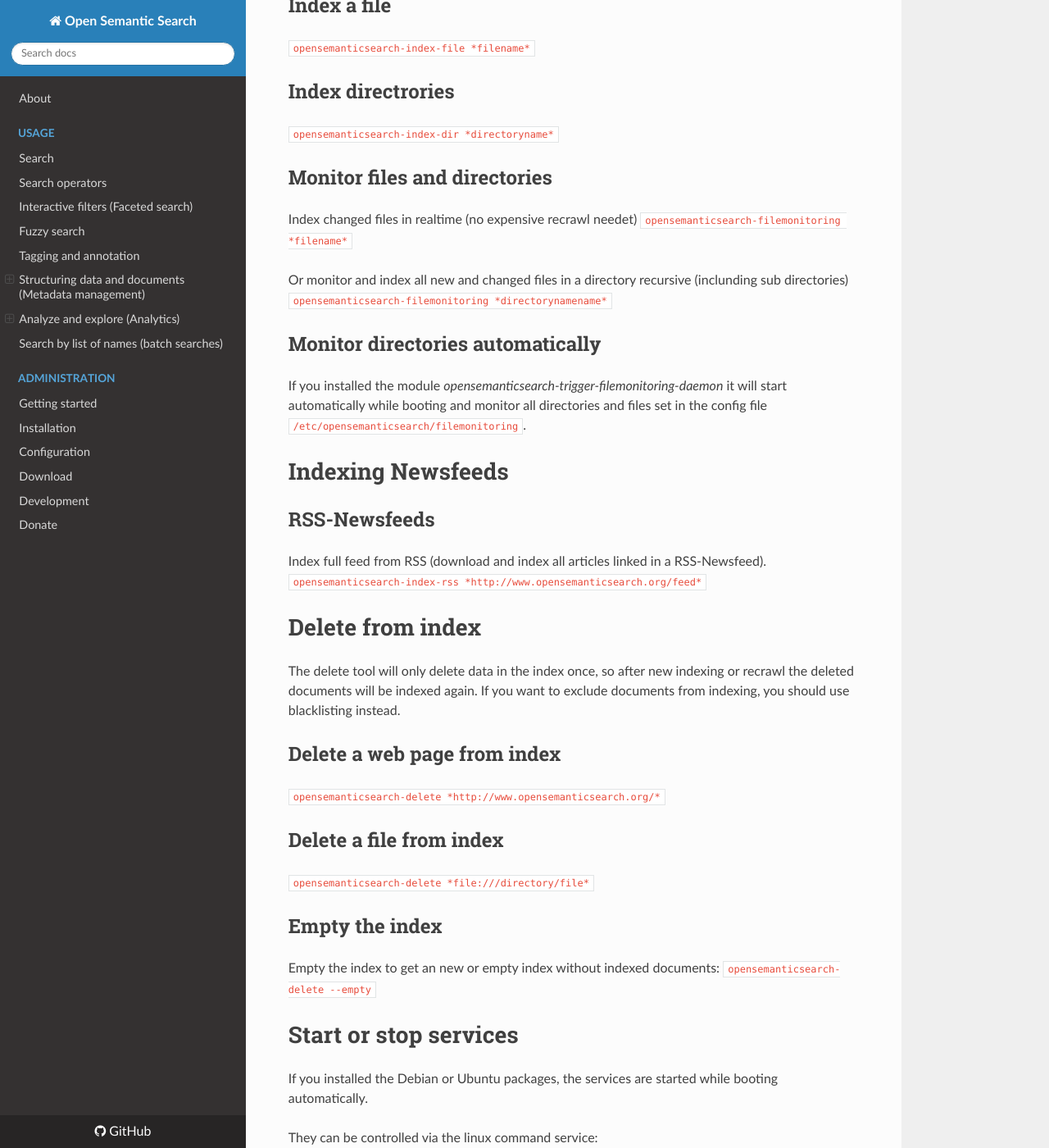
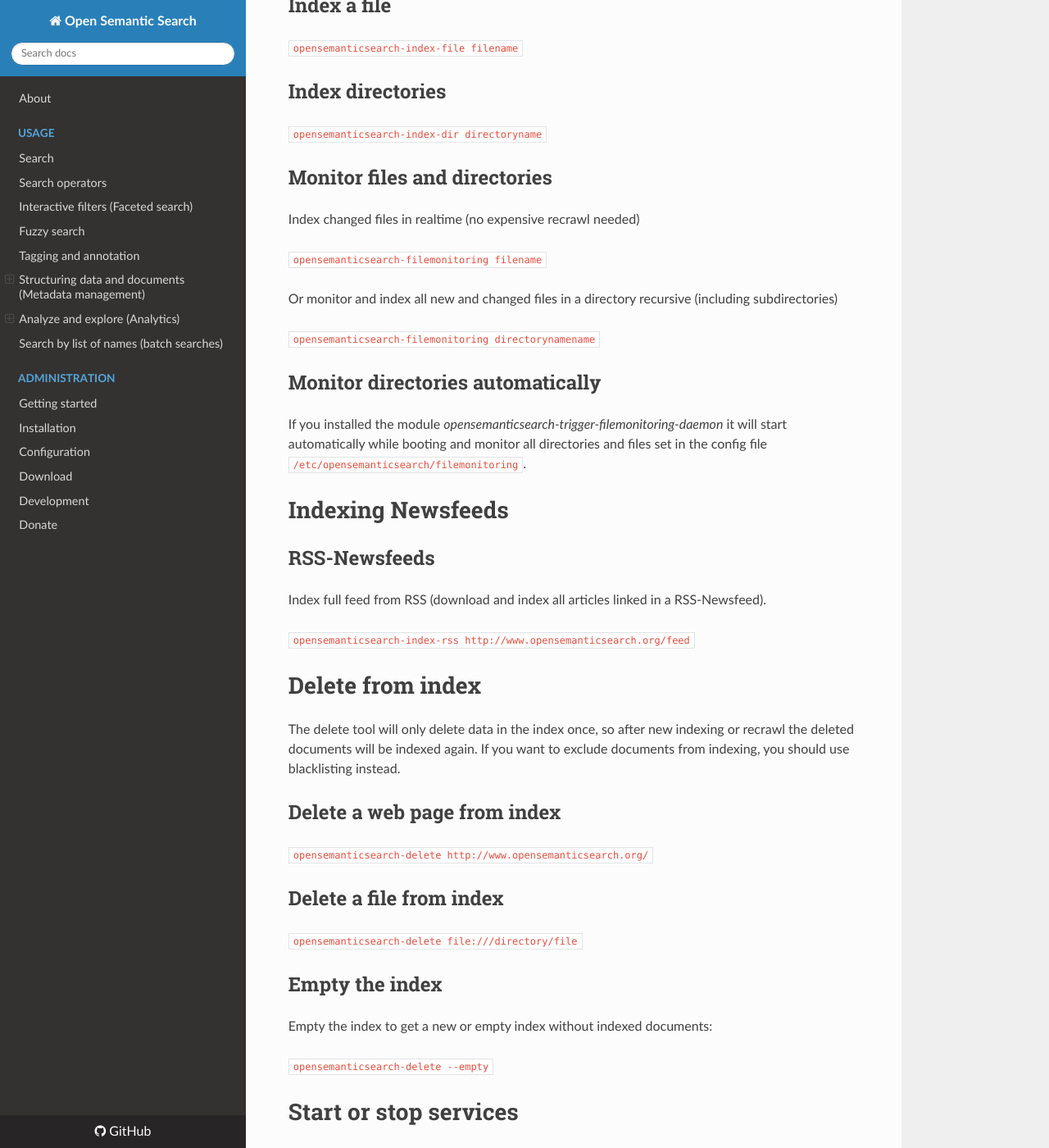
Before and after one commit to opensemanticsearch/open-semantic-search, an MkDocs documentation site: the page built from docs/doc/admin/cmd/README.md, in a window 1280 px wide and 1400 px high, scrolled down 279 px. Shown: the whole window at 82% size. Built offline with MkDocs 1.6.1, drawn with Linux system fonts in a browser that asks for light colours; nearby versions of some CDN libraries; some of the changed text lies outside the part shown.

Commit message:
Fix formatting issues introduced by html to markdown converter while migration from old CMS

```diff
--- a/docs/doc/admin/cmd/README.md
+++ b/docs/doc/admin/cmd/README.md
@@ -1,67 +1,68 @@
 ---
-title: Command line tools
+title: Command line interface (CLI)
 authors:
     - Markus Mandalka
 ---
 
-# Command line tools
+# Command line interfaces (CLI)
+
+*Administration of Open Semantic Search via command line interface (CLI):*
 
 
-*Administration of Open Semantic Search via command line interface (CLI):*
 # Indexing files
-
 
 ## Index a file
 
+`opensemanticsearch-index-file filename`
 
-`opensemanticsearch-index-file *filename*`
-## Index directrories
+## Index directories
+
+`opensemanticsearch-index-dir directoryname`
 
 
-`opensemanticsearch-index-dir *directoryname*`
 ## Monitor files and directories
 
+Index changed files in realtime (no expensive recrawl needed)
 
-Index changed files in realtime (no expensive recrawl needet)
-`opensemanticsearch-filemonitoring *filename*`
+`opensemanticsearch-filemonitoring filename`
 
-Or monitor and index all new and changed files in a directory recursive (inclunding sub directories)
-`opensemanticsearch-filemonitoring *directorynamename*`
+Or monitor and index all new and changed files in a directory recursive (including subdirectories)
+
+`opensemanticsearch-filemonitoring directorynamename`
+
 ## Monitor directories automatically
-
-
 
 If you installed the module *opensemanticsearch-trigger-filemonitoring-daemon* it will start automatically while booting and monitor all directories and files set in the config file `/etc/opensemanticsearch/filemonitoring`.
 
+
 # Indexing Newsfeeds
-
 
 ## RSS-Newsfeeds
 
+Index full feed from RSS (download and index all articles linked in a RSS-Newsfeed).
 
-Index full feed from RSS (download and index all articles linked in a RSS-Newsfeed).
-`opensemanticsearch-index-rss *http://www.opensemanticsearch.org/feed*`
+`opensemanticsearch-index-rss http://www.opensemanticsearch.org/feed`
+
 # Delete from index
-
 
 The delete tool will only delete data in the index once, so after new indexing or recrawl the deleted documents will be indexed again.
 If you want to exclude documents from indexing, you should use blacklisting instead.
 
 ## Delete a web page from index
 
+`opensemanticsearch-delete http://www.opensemanticsearch.org/`
 
-`opensemanticsearch-delete *http://www.opensemanticsearch.org/*`
 ## Delete a file from index
 
+`opensemanticsearch-delete file:///directory/file`
 
-`opensemanticsearch-delete *file:///directory/file*`
 ## Empty the index
 
+Empty the index to get a new or empty index without indexed documents:
 
-Empty the index to get an new or empty index without indexed documents:
 `opensemanticsearch-delete --empty`
+
 # Start or stop services
-
 
 If you installed the Debian or Ubuntu packages, the services are started while booting automatically.
 
@@ -69,9 +70,10 @@
 
 ## Solr index service
 
+Start:
 
-Start:
 `service solr start`
 
 Stop:
+
 `service solr stop`
```
